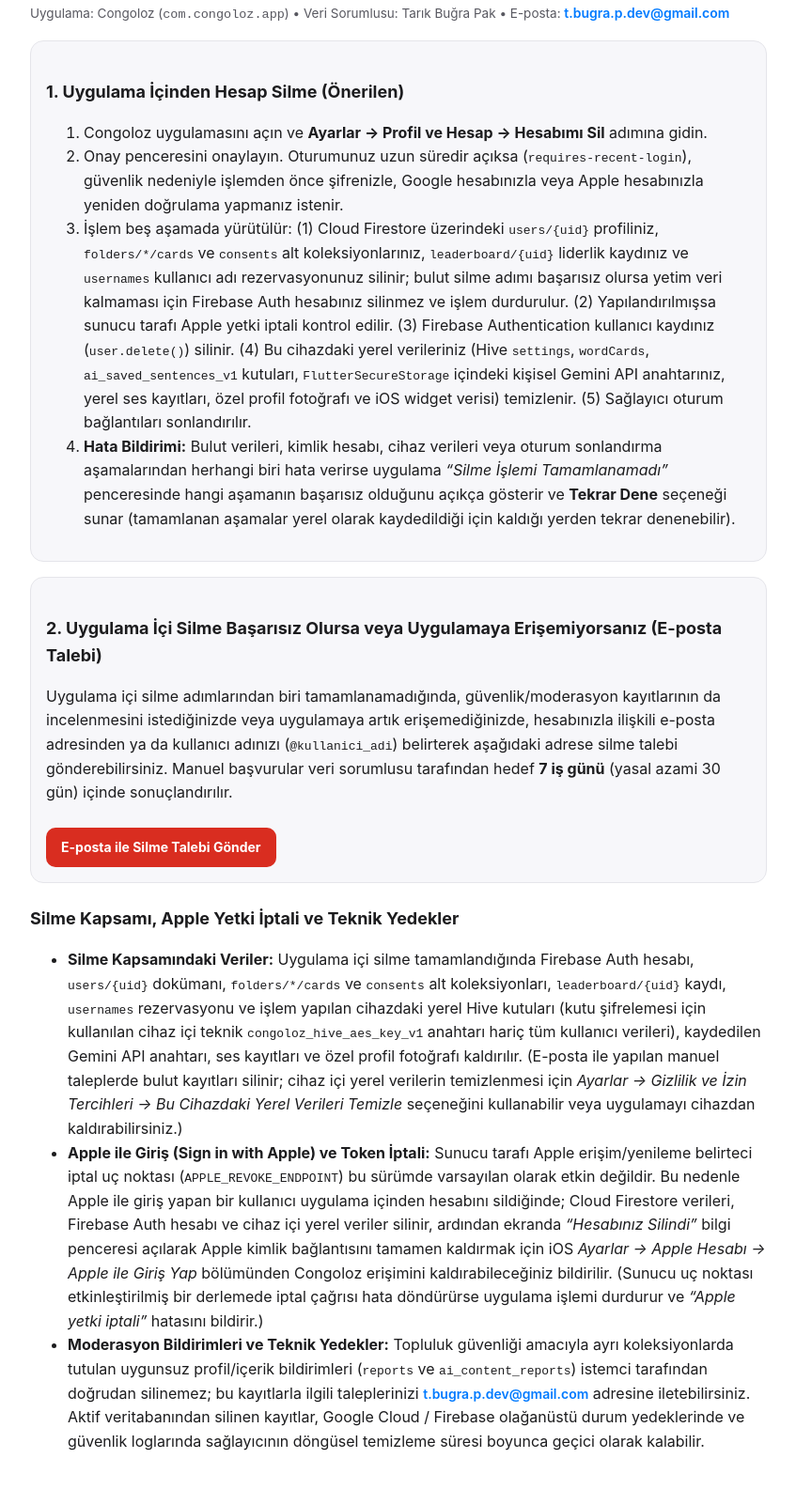
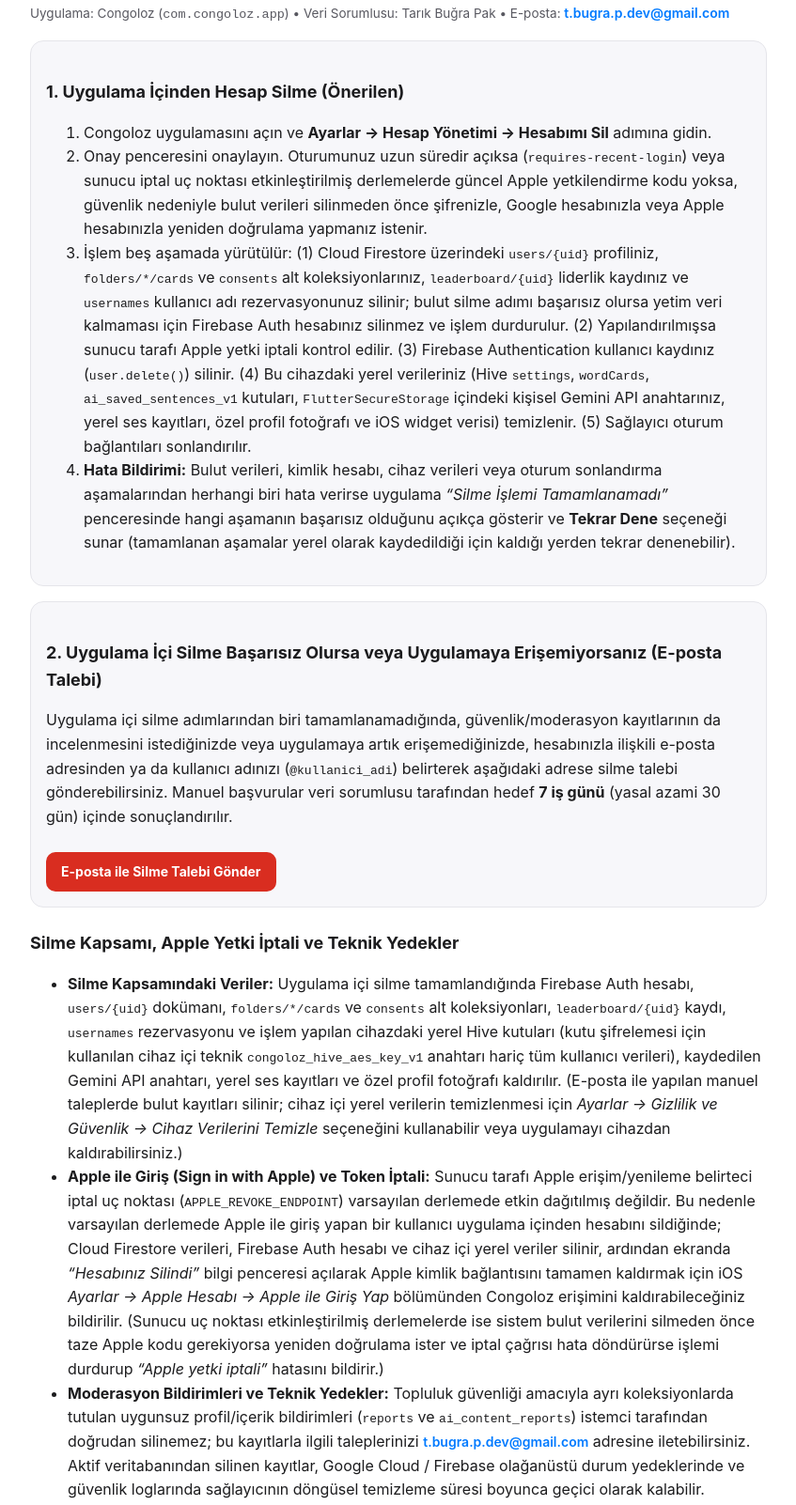
Before and after one commit to t-bugrap/congoloz-yasal, a plain HTML site: page delete-account.html in a window 1280 px wide. Shown: the part 149-1751 px from the top of the page at 94% size, without its empty margins (216-1063 px from the left). Drawn offline with Linux system fonts and the light colour scheme.

Commit message:
Update Congoloz legal page: delete-account.html

```diff
--- a/delete-account.html
+++ b/delete-account.html
@@ -40,8 +40,8 @@
   <div class="card">
     <h2>1. Uygulama İçinden Hesap Silme (Önerilen)</h2>
     <ol>
-      <li>Congoloz uygulamasını açın ve <strong>Ayarlar → Profil ve Hesap → Hesabımı Sil</strong> adımına gidin.</li>
-      <li>Onay penceresini onaylayın. Oturumunuz uzun süredir açıksa (<code>requires-recent-login</code>), güvenlik nedeniyle işlemden önce şifrenizle, Google hesabınızla veya Apple hesabınızla yeniden doğrulama yapmanız istenir.</li>
+      <li>Congoloz uygulamasını açın ve <strong>Ayarlar → Hesap Yönetimi → Hesabımı Sil</strong> adımına gidin.</li>
+      <li>Onay penceresini onaylayın. Oturumunuz uzun süredir açıksa (<code>requires-recent-login</code>) veya sunucu iptal uç noktası etkinleştirilmiş derlemelerde güncel Apple yetkilendirme kodu yoksa, güvenlik nedeniyle bulut verileri silinmeden önce şifrenizle, Google hesabınızla veya Apple hesabınızla yeniden doğrulama yapmanız istenir.</li>
       <li>İşlem beş aşamada yürütülür: (1) Cloud Firestore üzerindeki <code>users/{uid}</code> profiliniz, <code>folders/*/cards</code> ve <code>consents</code> alt koleksiyonlarınız, <code>leaderboard/{uid}</code> liderlik kaydınız ve <code>usernames</code> kullanıcı adı rezervasyonunuz silinir; bulut silme adımı başarısız olursa yetim veri kalmaması için Firebase Auth hesabınız silinmez ve işlem durdurulur. (2) Yapılandırılmışsa sunucu tarafı Apple yetki iptali kontrol edilir. (3) Firebase Authentication kullanıcı kaydınız (<code>user.delete()</code>) silinir. (4) Bu cihazdaki yerel verileriniz (Hive <code>settings</code>, <code>wordCards</code>, <code>ai_saved_sentences_v1</code> kutuları, <code>FlutterSecureStorage</code> içindeki kişisel Gemini API anahtarınız, yerel ses kayıtları, özel profil fotoğrafı ve iOS widget verisi) temizlenir. (5) Sağlayıcı oturum bağlantıları sonlandırılır.</li>
       <li><strong>Hata Bildirimi:</strong> Bulut verileri, kimlik hesabı, cihaz verileri veya oturum sonlandırma aşamalarından herhangi biri hata verirse uygulama <em>“Silme İşlemi Tamamlanamadı”</em> penceresinde hangi aşamanın başarısız olduğunu açıkça gösterir ve <strong>Tekrar Dene</strong> seçeneği sunar (tamamlanan aşamalar yerel olarak kaydedildiği için kaldığı yerden tekrar denenebilir).</li>
     </ol>
@@ -55,8 +55,8 @@
 
   <h2>Silme Kapsamı, Apple Yetki İptali ve Teknik Yedekler</h2>
   <ul>
-    <li><strong>Silme Kapsamındaki Veriler:</strong> Uygulama içi silme tamamlandığında Firebase Auth hesabı, <code>users/{uid}</code> dokümanı, <code>folders/*/cards</code> ve <code>consents</code> alt koleksiyonları, <code>leaderboard/{uid}</code> kaydı, <code>usernames</code> rezervasyonu ve işlem yapılan cihazdaki yerel Hive kutuları (kutu şifrelemesi için kullanılan cihaz içi teknik <code>congoloz_hive_aes_key_v1</code> anahtarı hariç tüm kullanıcı verileri), kaydedilen Gemini API anahtarı, ses kayıtları ve özel profil fotoğrafı kaldırılır. (E-posta ile yapılan manuel taleplerde bulut kayıtları silinir; cihaz içi yerel verilerin temizlenmesi için <em>Ayarlar → Gizlilik ve İzin Tercihleri → Bu Cihazdaki Yerel Verileri Temizle</em> seçeneğini kullanabilir veya uygulamayı cihazdan kaldırabilirsiniz.)</li>
-    <li><strong>Apple ile Giriş (Sign in with Apple) ve Token İptali:</strong> Sunucu tarafı Apple erişim/yenileme belirteci iptal uç noktası (<code>APPLE_REVOKE_ENDPOINT</code>) bu sürümde varsayılan olarak etkin değildir. Bu nedenle Apple ile giriş yapan bir kullanıcı uygulama içinden hesabını sildiğinde; Cloud Firestore verileri, Firebase Auth hesabı ve cihaz içi yerel veriler silinir, ardından ekranda <em>“Hesabınız Silindi”</em> bilgi penceresi açılarak Apple kimlik bağlantısını tamamen kaldırmak için iOS <em>Ayarlar → Apple Hesabı → Apple ile Giriş Yap</em> bölümünden Congoloz erişimini kaldırabileceğiniz bildirilir. (Sunucu uç noktası etkinleştirilmiş bir derlemede iptal çağrısı hata döndürürse uygulama işlemi durdurur ve <em>“Apple yetki iptali”</em> hatasını bildirir.)</li>
+    <li><strong>Silme Kapsamındaki Veriler:</strong> Uygulama içi silme tamamlandığında Firebase Auth hesabı, <code>users/{uid}</code> dokümanı, <code>folders/*/cards</code> ve <code>consents</code> alt koleksiyonları, <code>leaderboard/{uid}</code> kaydı, <code>usernames</code> rezervasyonu ve işlem yapılan cihazdaki yerel Hive kutuları (kutu şifrelemesi için kullanılan cihaz içi teknik <code>congoloz_hive_aes_key_v1</code> anahtarı hariç tüm kullanıcı verileri), kaydedilen Gemini API anahtarı, yerel ses kayıtları ve özel profil fotoğrafı kaldırılır. (E-posta ile yapılan manuel taleplerde bulut kayıtları silinir; cihaz içi yerel verilerin temizlenmesi için <em>Ayarlar → Gizlilik ve Güvenlik → Cihaz Verilerini Temizle</em> seçeneğini kullanabilir veya uygulamayı cihazdan kaldırabilirsiniz.)</li>
+    <li><strong>Apple ile Giriş (Sign in with Apple) ve Token İptali:</strong> Sunucu tarafı Apple erişim/yenileme belirteci iptal uç noktası (<code>APPLE_REVOKE_ENDPOINT</code>) varsayılan derlemede etkin dağıtılmış değildir. Bu nedenle varsayılan derlemede Apple ile giriş yapan bir kullanıcı uygulama içinden hesabını sildiğinde; Cloud Firestore verileri, Firebase Auth hesabı ve cihaz içi yerel veriler silinir, ardından ekranda <em>“Hesabınız Silindi”</em> bilgi penceresi açılarak Apple kimlik bağlantısını tamamen kaldırmak için iOS <em>Ayarlar → Apple Hesabı → Apple ile Giriş Yap</em> bölümünden Congoloz erişimini kaldırabileceğiniz bildirilir. (Sunucu uç noktası etkinleştirilmiş derlemelerde ise sistem bulut verilerini silmeden önce taze Apple kodu gerekiyorsa yeniden doğrulama ister ve iptal çağrısı hata döndürürse işlemi durdurup <em>“Apple yetki iptali”</em> hatasını bildirir.)</li>
     <li><strong>Moderasyon Bildirimleri ve Teknik Yedekler:</strong> Topluluk güvenliği amacıyla ayrı koleksiyonlarda tutulan uygunsuz profil/içerik bildirimleri (<code>reports</code> ve <code>ai_content_reports</code>) istemci tarafından doğrudan silinemez; bu kayıtlarla ilgili taleplerinizi <a href="mailto:t.bugra.p.dev@gmail.com">t.bugra.p.dev@gmail.com</a> adresine iletebilirsiniz. Aktif veritabanından silinen kayıtlar, Google Cloud / Firebase olağanüstü durum yedeklerinde ve güvenlik loglarında sağlayıcının döngüsel temizleme süresi boyunca geçici olarak kalabilir.</li>
   </ul>
 </main>
```
